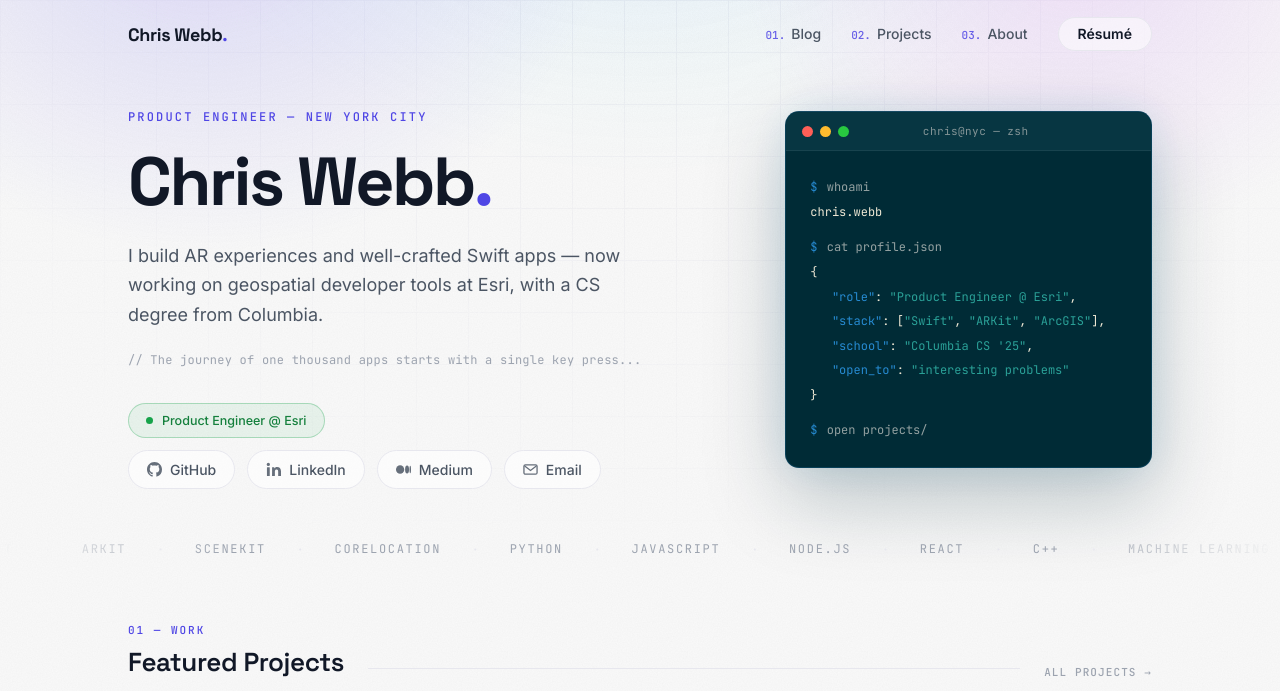
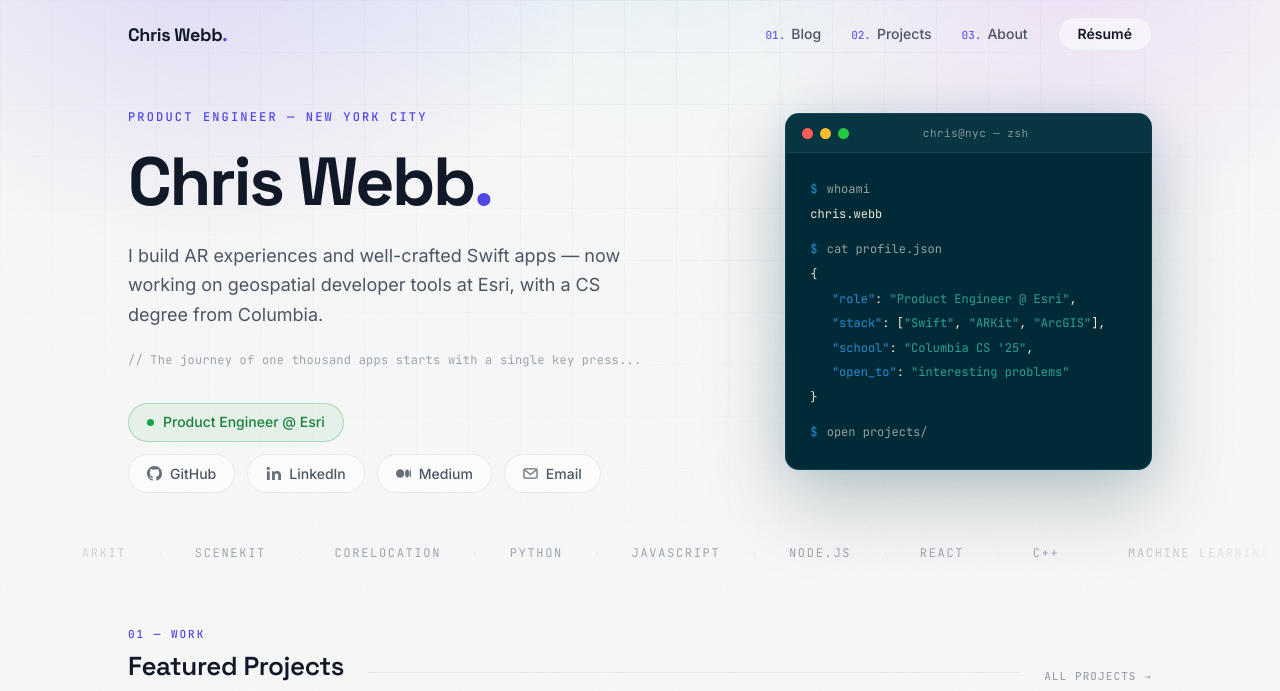
Before and after one commit to chriswebb09/chriswebb09.github.io, a Jekyll site: the page built from index.html, in a window 1280 px wide and 1400 px high. Shown: the top 691 px of the window. Built offline with Jekyll 4.4.1, drawn with Linux system fonts in a browser that asks for light colours; nearby versions of some CDN libraries; grey boxes are pictures that could not be loaded.

Commit message:
Match status pill sizing to social chips
The pill ran smaller type and tighter padding than the chips beside
it (31px vs 39px tall), making the hero row ragged. Now identical
metrics - both measure 39px.

Co-Authored-By: Claude Fable 5 <noreply@anthropic.com>

```diff
--- a/_sass/components/header.sass
+++ b/_sass/components/header.sass
@@ -94,9 +94,10 @@
     display: inline-flex
     align-items: center
     gap: 9px
-    padding: 9px 17px
-    font-size: 1.25rem
+    padding: 10px 18px
+    font-size: 1.4rem
     font-weight: 500
+    line-height: 1.2
     color: #15803d
     background: rgba(22, 163, 74, 0.07)
     border: 1px solid rgba(22, 163, 74, 0.3)
```
Also changed, not shown: 14 other files.
